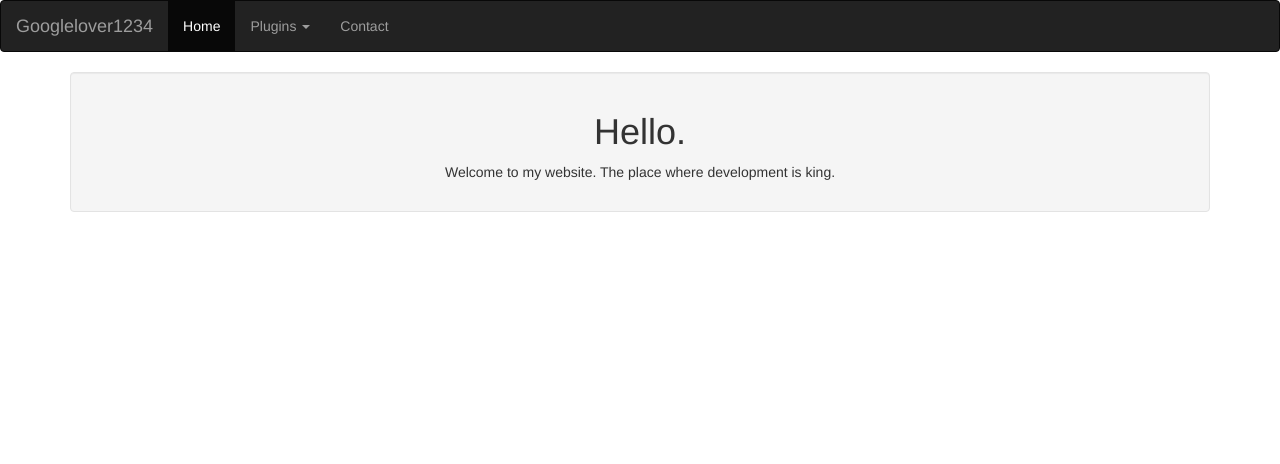
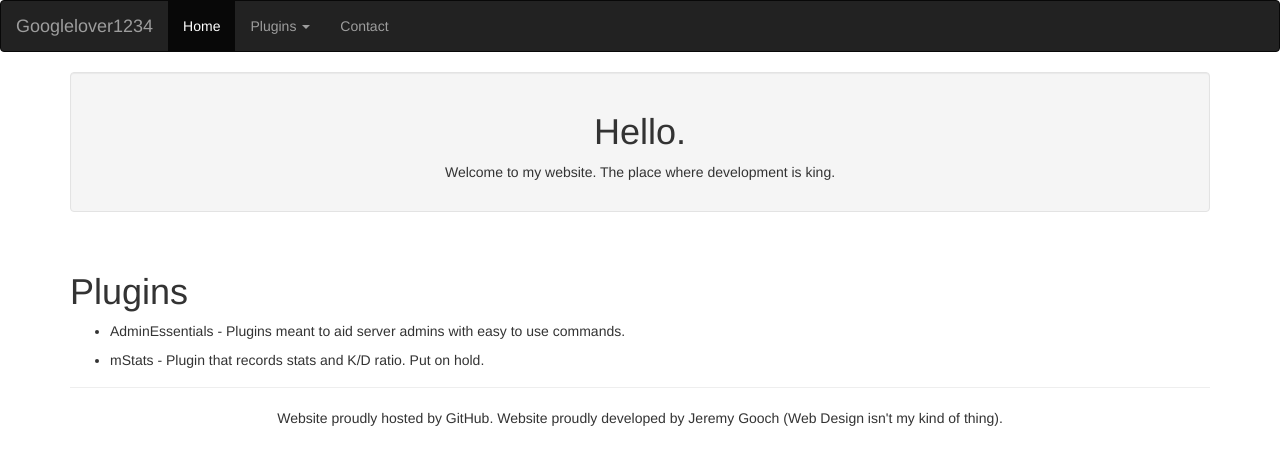
Before and after one commit to Googlelover1234/Googlelover1234.github.io, a plain HTML site: page index.html in a window 1280 px wide. Drawn offline with nearby package versions, Linux system fonts and the light colour scheme.

Commit message:
Updated Index.html

```diff
--- a/index.html
+++ b/index.html
@@ -28,8 +28,8 @@
                 <li class="dropdown">
                     <a class="dropdown-toggle" data-toggle="dropdown" href="#">Plugins <span class="caret"></span></a>
                     <ul class="dropdown-menu">
-                        <li><a href="#">AdminEssentials</a></li>
-                        <li><a href="#">mStats</a></li>
+                        <li><a href="http://dev.bukkit.org/bukkit-plugins/adminessentials">AdminEssentials</a></li>
+                        <li><a href="http://dev.bukkit.org/bukkit-plugins/mstats">mStats</a></li>
                         <li><a href="#">Coming soon...</a></li>
                     </ul>
                 </li>
@@ -48,5 +48,24 @@
     </div>
 
 </div>
+
+<div class="container">
+
+    <div class="page-header">
+        <h1>Plugins</h1>
+        <ul>
+            <li><h5>AdminEssentials - Plugins meant to aid server admins with easy to use commands.</h5></li>
+            <li><h5>mStats - Plugin that records stats and K/D ratio. Put on hold.</h5></li>
+        </ul>
+    </div>
+
+</div>
+
 </body>
+
+<footer>
+
+    <p align="center">Website proudly hosted by GitHub. Website proudly developed by Jeremy Gooch (Web Design isn't my kind of thing).</p>
+
+</footer>
 </html>
```
